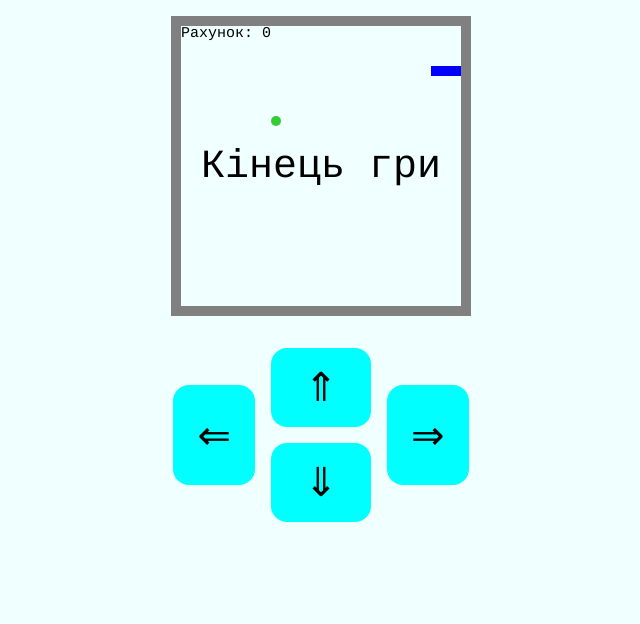
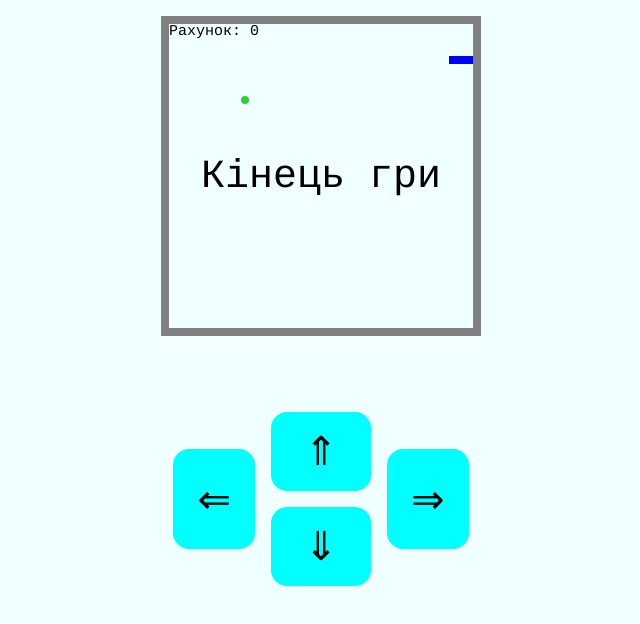
Before and after one commit to Alexandr-Kovalenko/snake, a plain HTML site: page index.html in a window 1280 px wide. Shown: the whole page, without its empty margins (319-959 px from the left). Drawn offline with Linux system fonts and the light colour scheme.

Commit message:
Modified buttons

```diff
--- a/css/style.css
+++ b/css/style.css
@@ -92,7 +92,7 @@ body {
   display: flex;
   justify-content: center;
   align-items: center;
-  padding: 16px;
+  padding: 60px 16px 16px;
   gap: 16px;
 }
 
--- a/index.html
+++ b/index.html
@@ -9,7 +9,7 @@
   </head>
   <body>
     <div class="canvas">
-      <canvas id="canvas" width="300" height="300"></canvas>
+      <canvas id="canvas" width="320" height="320"></canvas>
     </div>
     <div class="buttons">
       <button type="button" id="left">&#8656;</button>
--- a/js/script.js
+++ b/js/script.js
@@ -4,7 +4,7 @@ const width = canvas.width;
 const height = canvas.height;
 const speed = 150;
 
-const blockSize = 10;
+const blockSize = 8;
 const widthInBlocks = width / blockSize;
 const heightInBlocks = height / blockSize;
 
```
